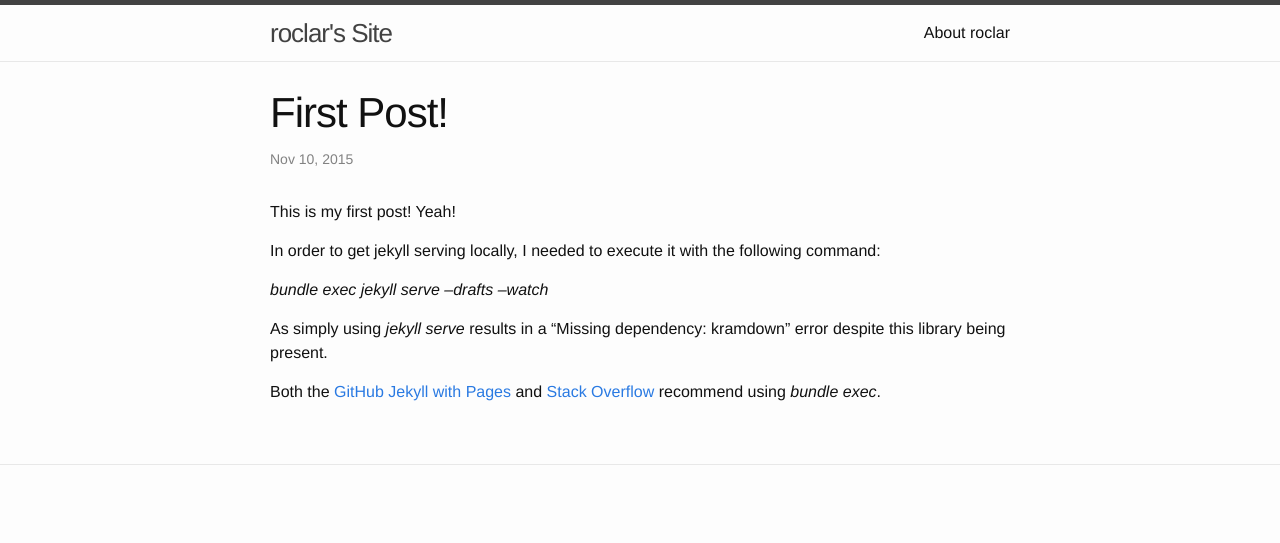
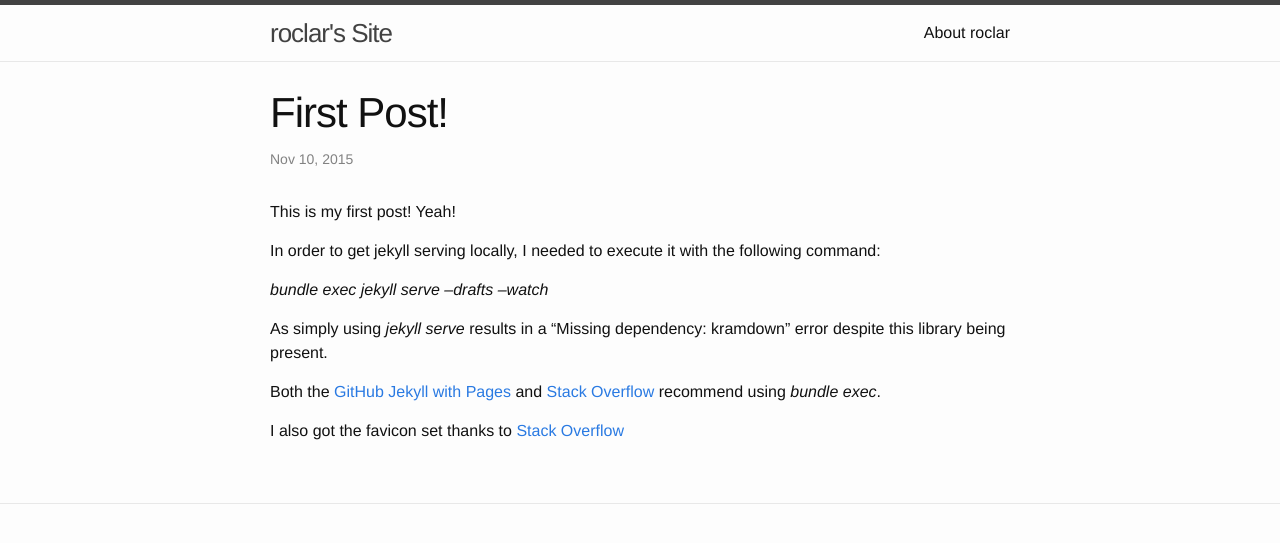
Before and after one commit to roclar/roclar.github.io, a Jekyll site: the page built from _posts/2015-11-10-First-Post.md, in a window 1280 px wide. Shown: the top 543 px of the page. Built offline with Jekyll 4.4.1, drawn with Linux system fonts in a browser that asks for light colours.

Commit message:
Documented favicon setup

```diff
--- a/_posts/2015-11-10-First-Post.md
+++ b/_posts/2015-11-10-First-Post.md
@@ -11,3 +11,5 @@ In order to get jekyll serving locally, I needed to execute it with the followin
 As simply using *jekyll serve* results in a "Missing dependency: kramdown" error despite this library being present.
 
 Both the [GitHub Jekyll with Pages](https://help.github.com/articles/using-jekyll-with-pages/) and [Stack Overflow](http://stackoverflow.com/questions/31417469/jekyll-ruby-kramdown-missing-dependency) recommend using *bundle exec*.
+
+I also got the favicon set thanks to [Stack Overflow](http://stackoverflow.com/questions/30551501/unable-to-set-favicon-using-jekyll-and-github-pages)
```
